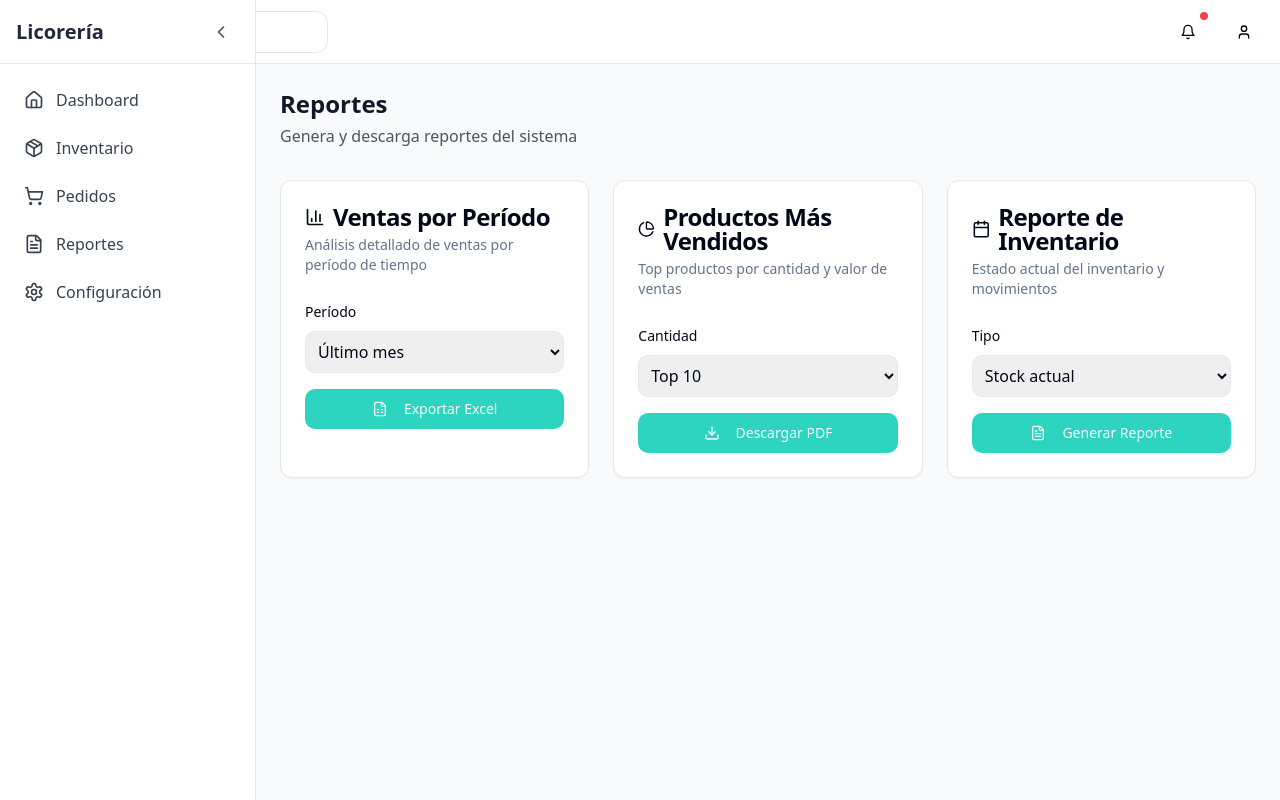
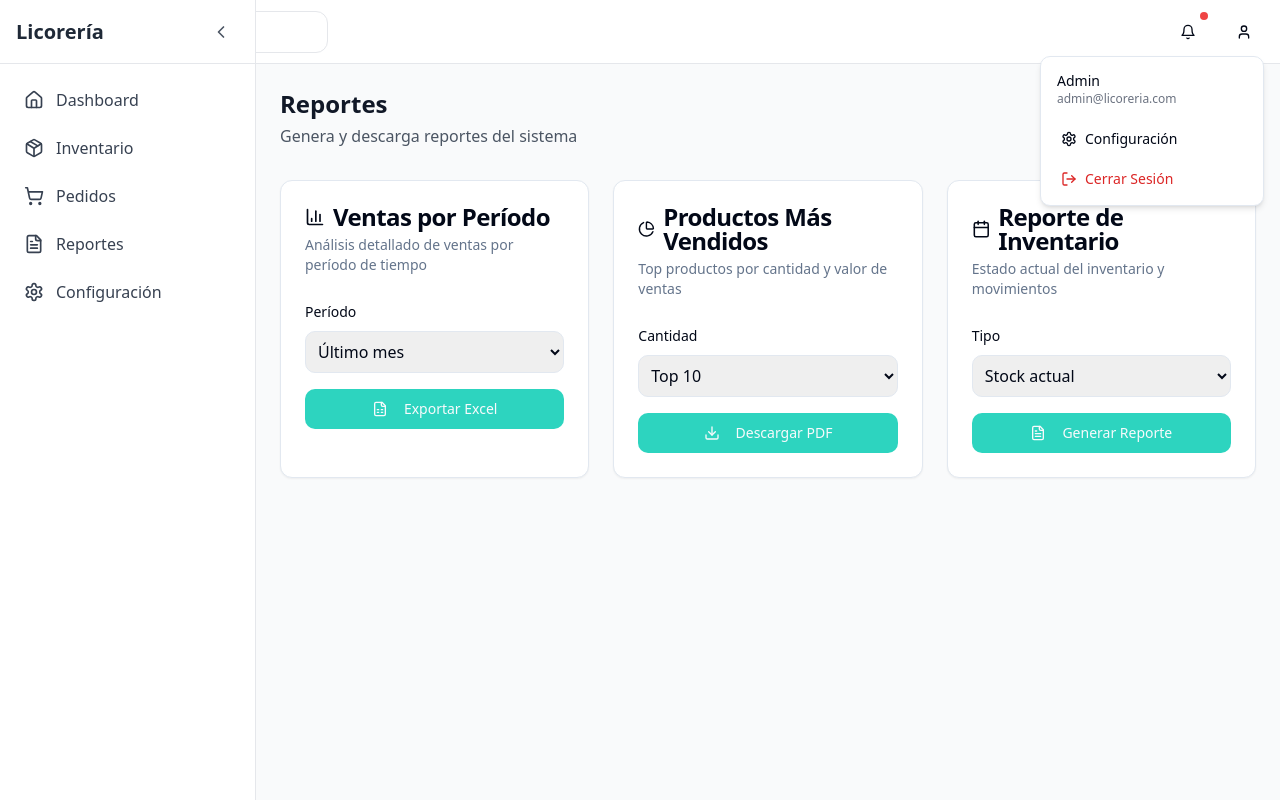
Before and after one commit to anderVZ03/sipwise-dashboard, a React (Vite) app: page /reports in a window 1280 px wide. Both pictures are taken after a click on the button 1244 px from the left and 31 px from the top of the page. Built offline with nearby package versions, Linux system fonts and the light colour scheme.

Commit message:
Add user functionality
This commit adds the missing user functionality.

```diff
--- a/src/components/layout/Navbar.tsx
+++ b/src/components/layout/Navbar.tsx
@@ -1,7 +1,7 @@
 
-import { Menu, Search, User } from 'lucide-react';
+import { Menu, Search } from 'lucide-react';
 import { NotificationsPopover } from '../notifications/NotificationsPopover';
-import { Button } from '../ui/button';
+import { UserPopover } from '../user/UserPopover';
 
 interface NavbarProps {
   onMenuClick: () => void;
@@ -31,9 +31,7 @@ export const Navbar: React.FC<NavbarProps> = ({ onMenuClick }) => {
         </div>
         <div className="flex items-center space-x-4">
           <NotificationsPopover />
-          <Button variant="ghost" size="icon">
-            <User className="h-5 w-5" />
-          </Button>
+          <UserPopover />
         </div>
       </div>
     </nav>
--- /dev/null
+++ b/src/components/user/UserPopover.tsx
@@ -0,0 +1,39 @@
+
+import {
+  Popover,
+  PopoverContent,
+  PopoverTrigger,
+} from "@/components/ui/popover";
+import { Button } from "@/components/ui/button";
+import { User, Settings, LogOut } from "lucide-react";
+import { Link } from "react-router-dom";
+
+export const UserPopover = () => {
+  return (
+    <Popover>
+      <PopoverTrigger asChild>
+        <Button variant="ghost" size="icon">
+          <User className="h-5 w-5" />
+        </Button>
+      </PopoverTrigger>
+      <PopoverContent className="w-56 p-2" align="end">
+        <div className="flex flex-col gap-1">
+          <div className="px-2 py-1.5 mb-1">
+            <p className="text-sm font-medium">Admin</p>
+            <p className="text-xs text-gray-500">admin@licoreria.com</p>
+          </div>
+          <Link to="/settings">
+            <Button variant="ghost" className="w-full justify-start gap-2" size="sm">
+              <Settings className="h-4 w-4" />
+              Configuración
+            </Button>
+          </Link>
+          <Button variant="ghost" className="w-full justify-start gap-2 text-red-600 hover:text-red-600 hover:bg-red-50" size="sm">
+            <LogOut className="h-4 w-4" />
+            Cerrar Sesión
+          </Button>
+        </div>
+      </PopoverContent>
+    </Popover>
+  );
+};
--- a/src/pages/Orders.tsx
+++ b/src/pages/Orders.tsx
@@ -5,7 +5,7 @@ import { OrderDetails } from "@/components/orders/OrderDetails";
 import { Search, Filter } from "lucide-react";
 
 // Mock data for orders
-const mockOrders = [
+const mockOrders: Order[] = [
   {
     id: 1,
     customer: {
@@ -18,7 +18,7 @@ const mockOrders = [
       { id: 2, name: "Ron Zacapa XO", quantity: 1, price: 120000 },
     ],
     total: 290000,
-    status: "pending",
+    status: "pending" as const,
     date: "2024-03-15",
   },
   {
@@ -33,7 +33,7 @@ const mockOrders = [
       { id: 4, name: "Gin Hendrick's", quantity: 2, price: 89000 },
     ],
     total: 273000,
-    status: "completed",
+    status: "completed" as const,
     date: "2024-03-15",
   },
   {
@@ -47,7 +47,7 @@ const mockOrders = [
       { id: 5, name: "Tequila Don Julio 1942", quantity: 1, price: 150000 },
     ],
     total: 150000,
-    status: "processing",
+    status: "processing" as const,
     date: "2024-03-14",
   },
   {
@@ -61,7 +61,7 @@ const mockOrders = [
       { id: 6, name: "Champagne Moët & Chandon", quantity: 2, price: 130000 },
     ],
     total: 260000,
-    status: "cancelled",
+    status: "cancelled" as const,
     date: "2024-03-14",
   },
 ];
```
